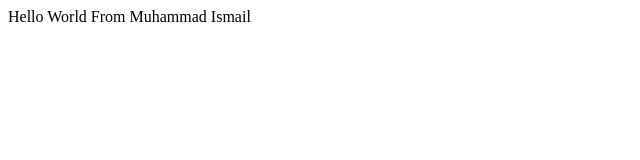
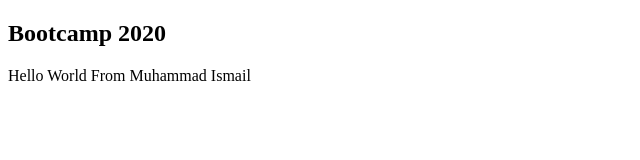
Before and after one commit to ismardoi2001/bootcamp2020Assignment, a plain HTML site: page index.html in a window 1280 px wide. Shown: the whole page, without its empty margins (0-640 px from the left). Drawn offline with Linux system fonts and the light colour scheme.

Commit message:
Update index.html

```diff
--- a/index.html
+++ b/index.html
@@ -8,6 +8,7 @@
 </head>
 <body>
     <!-- using div hello world for bootcamp 1st asssigment-->
+    <h2> Bootcamp 2020</h2>
     <div>
          Hello World From Muhammad Ismail
         </div>
```
